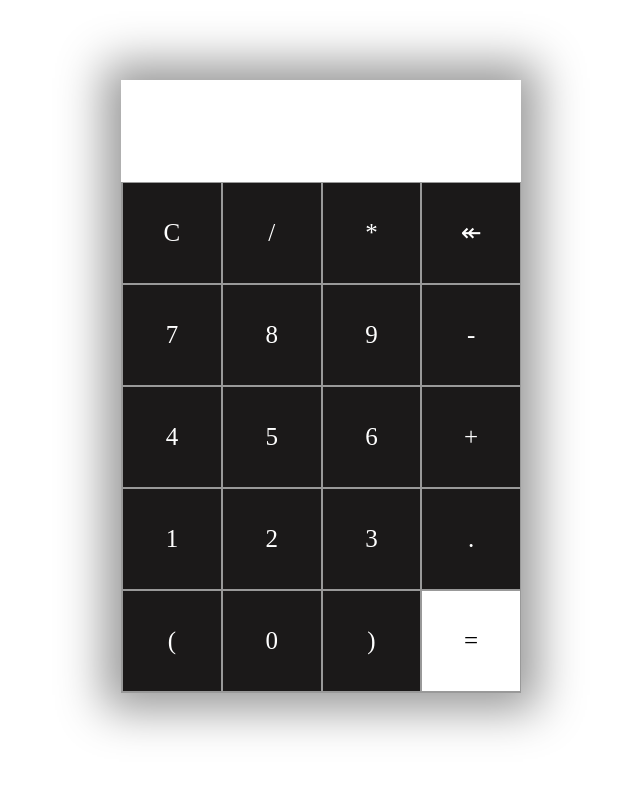
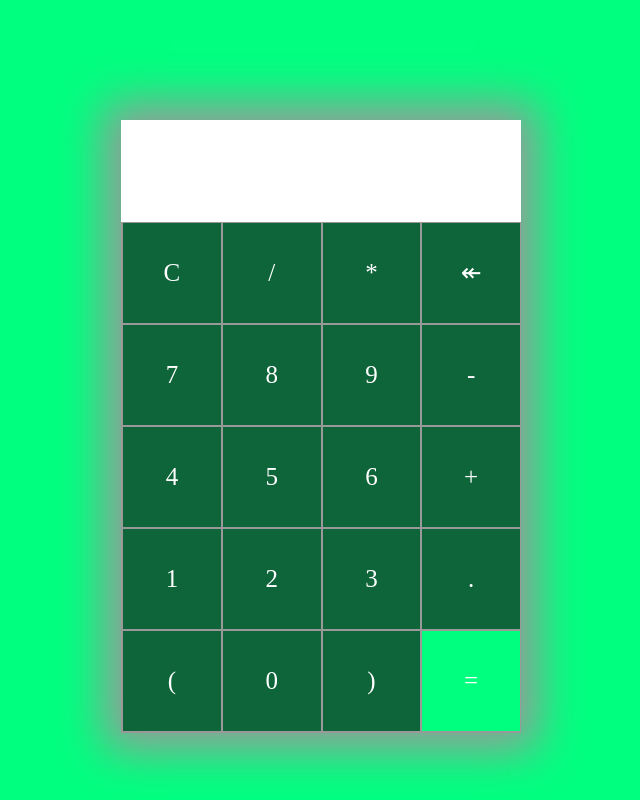
Before and after one commit to B0luwatifemi/calculator-project, a plain HTML site: page index.html in a window 1280 px wide. Shown: the whole page, without its empty margins (319-959 px from the left). Drawn offline with Linux system fonts and the light colour scheme.

```diff
--- a/style.css
+++ b/style.css
@@ -1,6 +1,12 @@
+body{
+    background-color: springgreen;
+    margin: 20px auto;
+    padding: 20px;
+}
+
 .container {
     max-width: 400px;
-    background-color: rgb(27, 25, 25);
+    background-color: rgb(14, 101, 58);
     color: white;
     margin: 10vh auto 0 auto;
     box-shadow: 0px 0px 43px 17px rgba(153,153,153,1);
@@ -11,9 +17,9 @@
     height: 70px;
     line-height: 70px;
     padding: 16px 10px;
-    font-style: 25px;
+    font-style: 35px;
     background-color: #fff;
-    color: black;
+    color: rgb(9, 28, 18);
 }
 
 .buttons {
@@ -43,8 +49,8 @@
 }
 
 #equal {
-    background-color: white;
-    color: black;
+    background-color: springgreen;
+    color: white;
 }
 
 #equal:hover {
```
Also changed, not shown: images/1.jpeg (added).
